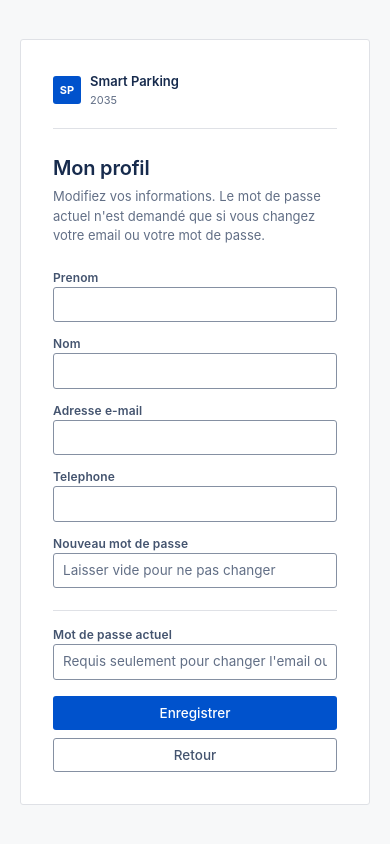
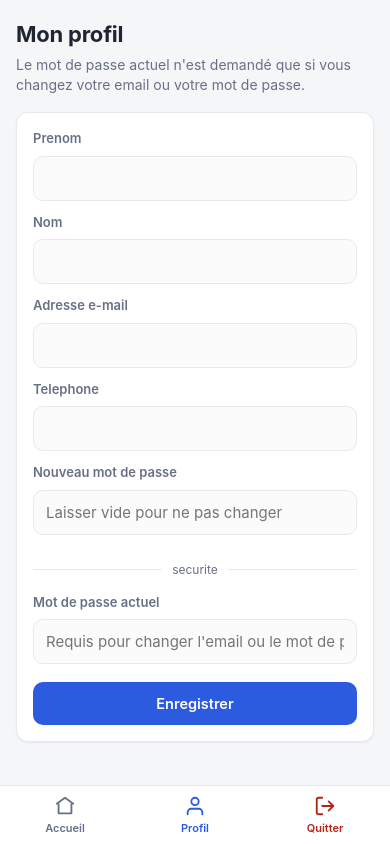
Before and after one commit to Mathieu-35/Smart_Parking_2035, a FastAPI app: template app/templates/auth/profil.html in a window 390 px wide. Run offline with FastAPI, Linux system fonts and the light colour scheme; the template is opened without the code that fills it, so the values that code supplies are empty; parts of the project's set-up code (start-up, migrations or seed data) failed here and were passed over.

Commit message:
fix(profil): garder la navigation sur la page Mon profil
La page Mon profil etait une carte isolee : ni la sidebar admin (web)
ni la barre d'onglets (mobile) n'apparaissaient. On rend desormais le
bon "decor" selon le role.

- auth/profil_admin.html : herite de base.html -> la sidebar revient
  (admin web)
- auth/profil.html : version mobile avec la barre d'onglets en bas
  (Accueil / Profil / Quitter), style m-
- route /auth/profil : nouveau helper _rendu_profil() qui choisit le
  template selon le role (admin vs gardien/conducteur) ; passe home_url
  pour l'onglet Accueil cote mobile

Co-Authored-By: Claude Opus 4.7 <noreply@anthropic.com>

```diff
--- a/app/templates/auth/profil.html
+++ b/app/templates/auth/profil.html
@@ -3,77 +3,104 @@
 <head>
   <meta charset="UTF-8" />
   <meta name="viewport" content="width=device-width, initial-scale=1.0, maximum-scale=1.0, user-scalable=no, viewport-fit=cover" />
+  <meta name="apple-mobile-web-app-capable" content="yes" />
+  <meta name="mobile-web-app-capable" content="yes" />
+  <meta name="apple-mobile-web-app-status-bar-style" content="black-translucent" />
   <title>Mon profil — Smart Parking 2035</title>
   <link rel="stylesheet" href="/static/css/style.css" />
+  <link rel="stylesheet" href="/static/css/mobile.css" />
+  <link rel="manifest" href="/manifest.json" />
+  <meta name="theme-color" content="#2c5be0" />
+  <link rel="apple-touch-icon" href="/static/icons/icon-192.png" />
 </head>
-<body class="auth-body">
+<body class="m-screen">
 
-  <div class="auth-wrapper" style="max-width: 480px;">
-    <div class="auth-card">
+  <!-- ===================== CONTENU ===================== -->
+  <main class="m-content">
 
-      <div class="auth-brand">
-        <div class="auth-brand-icon">SP</div>
-        <div>
-          <div class="auth-brand-name">Smart Parking</div>
-          <div class="auth-brand-year">2035</div>
+    <div class="m-intro">
+      <div class="m-intro-title">Mon profil</div>
+      <div class="m-intro-sub">
+        Le mot de passe actuel n'est demandé que si vous changez votre
+        email ou votre mot de passe.
       </div>
     </div>
 
-      <div class="auth-title">Mon profil</div>
-      <div class="auth-subtitle">
-        Modifiez vos informations. Le mot de passe actuel n'est demandé
-        que si vous changez votre email ou votre mot de passe.
-      </div>
-
     {% if msg %}
-      <div class="alert alert-success" style="margin-bottom: 12px;">{{ msg }}</div>
+    <div class="m-alert m-alert-success" style="margin-bottom: 12px;">{{ msg }}</div>
     {% endif %}
     {% if error %}
-      <div class="alert alert-danger" style="margin-bottom: 12px;">{{ error }}</div>
+    <div class="m-alert m-alert-error" style="margin-bottom: 12px;">{{ error }}</div>
     {% endif %}
 
+    <div class="m-card">
       <form method="POST" action="/auth/profil">
 
-        <label class="form-label" for="prenom">Prenom</label>
-        <input class="form-control" type="text" id="prenom" name="prenom"
-               value="{{ utilisateur.prenom }}" required style="margin-bottom: 10px;" />
+        <label class="m-label" for="prenom">Prenom</label>
+        <input class="m-field" type="text" id="prenom" name="prenom"
+               value="{{ utilisateur.prenom }}" required />
 
-        <label class="form-label" for="nom">Nom</label>
-        <input class="form-control" type="text" id="nom" name="nom"
-               value="{{ utilisateur.nom }}" required style="margin-bottom: 10px;" />
+        <label class="m-label" for="nom">Nom</label>
+        <input class="m-field" type="text" id="nom" name="nom"
+               value="{{ utilisateur.nom }}" required />
 
-        <label class="form-label" for="email">Adresse e-mail</label>
-        <input class="form-control" type="email" id="email" name="email"
-               value="{{ utilisateur.email }}" required style="margin-bottom: 10px;" />
+        <label class="m-label" for="email">Adresse e-mail</label>
+        <input class="m-field" type="email" id="email" name="email"
+               value="{{ utilisateur.email }}" required />
 
-        <label class="form-label" for="telephone">Telephone</label>
-        <input class="form-control" type="tel" id="telephone" name="telephone"
-               value="{{ utilisateur.telephone if utilisateur.telephone else '' }}"
-               style="margin-bottom: 10px;" />
+        <label class="m-label" for="telephone">Telephone</label>
+        <input class="m-field" type="tel" id="telephone" name="telephone"
+               value="{{ utilisateur.telephone if utilisateur.telephone else '' }}" />
 
-        <label class="form-label" for="nouveau_mot_passe">Nouveau mot de passe</label>
-        <input class="form-control" type="password" id="nouveau_mot_passe" name="nouveau_mot_passe"
-               placeholder="Laisser vide pour ne pas changer" style="margin-bottom: 10px;" />
+        <label class="m-label" for="nouveau_mot_passe">Nouveau mot de passe</label>
+        <input class="m-field" type="password" id="nouveau_mot_passe" name="nouveau_mot_passe"
+               placeholder="Laisser vide pour ne pas changer" />
 
-        <div class="divider" style="margin: 12px 0;"></div>
+        <div class="m-or">securite</div>
 
-        <label class="form-label" for="mot_passe_actuel">Mot de passe actuel</label>
-        <input class="form-control" type="password" id="mot_passe_actuel" name="mot_passe_actuel"
-               placeholder="Requis seulement pour changer l'email ou le mot de passe"
-               style="margin-bottom: 16px;" />
+        <label class="m-label" for="mot_passe_actuel">Mot de passe actuel</label>
+        <input class="m-field" type="password" id="mot_passe_actuel" name="mot_passe_actuel"
+               placeholder="Requis pour changer l'email ou le mot de passe" />
 
-        <button type="submit" class="btn btn-primary" style="width: 100%; justify-content: center;">
+        <button type="submit" class="m-btn m-btn-primary" style="margin-top: 6px;">
           Enregistrer
         </button>
       </form>
+    </div>
 
-      <a href="/" class="btn btn-secondary"
-         style="width: 100%; justify-content: center; margin-top: 8px;">
-        Retour
+  </main>
+
+  <!-- ===================== BARRE D'ONGLETS (bas) ===================== -->
+  <nav class="m-tabbar">
+    <a href="{{ home_url }}" class="m-tab">
+      <svg viewBox="0 0 24 24" fill="none" stroke="currentColor" stroke-width="2"
+           stroke-linecap="round" stroke-linejoin="round">
+        <path d="M3 9.5 12 3l9 6.5"/><path d="M5 10v10h14V10"/>
+      </svg>
+      Accueil
     </a>
+    <a href="/auth/profil" class="m-tab actif">
+      <svg viewBox="0 0 24 24" fill="none" stroke="currentColor" stroke-width="2"
+           stroke-linecap="round" stroke-linejoin="round">
+        <path d="M20 21v-2a4 4 0 0 0-4-4H8a4 4 0 0 0-4 4v2"/><circle cx="12" cy="7" r="4"/>
+      </svg>
+      Profil
+    </a>
+    <a href="/auth/logout" class="m-tab deconnexion">
+      <svg viewBox="0 0 24 24" fill="none" stroke="currentColor" stroke-width="2"
+           stroke-linecap="round" stroke-linejoin="round">
+        <path d="M9 21H5a2 2 0 0 1-2-2V5a2 2 0 0 1 2-2h4"/>
+        <polyline points="16 17 21 12 16 7"/><line x1="21" y1="12" x2="9" y2="12"/>
+      </svg>
+      Quitter
+    </a>
+  </nav>
 
-    </div>
-  </div>
+  <script>
+    if ("serviceWorker" in navigator) {
+      navigator.serviceWorker.register("/sw.js");
+    }
+  </script>
 
 </body>
 </html>
```
Also changed, not shown: app/routes/auth.py (+21 -12 lines), app/templates/auth/profil_admin.html (added, +78 -0 lines). Lines whose indentation alone changed are shown as unchanged.
